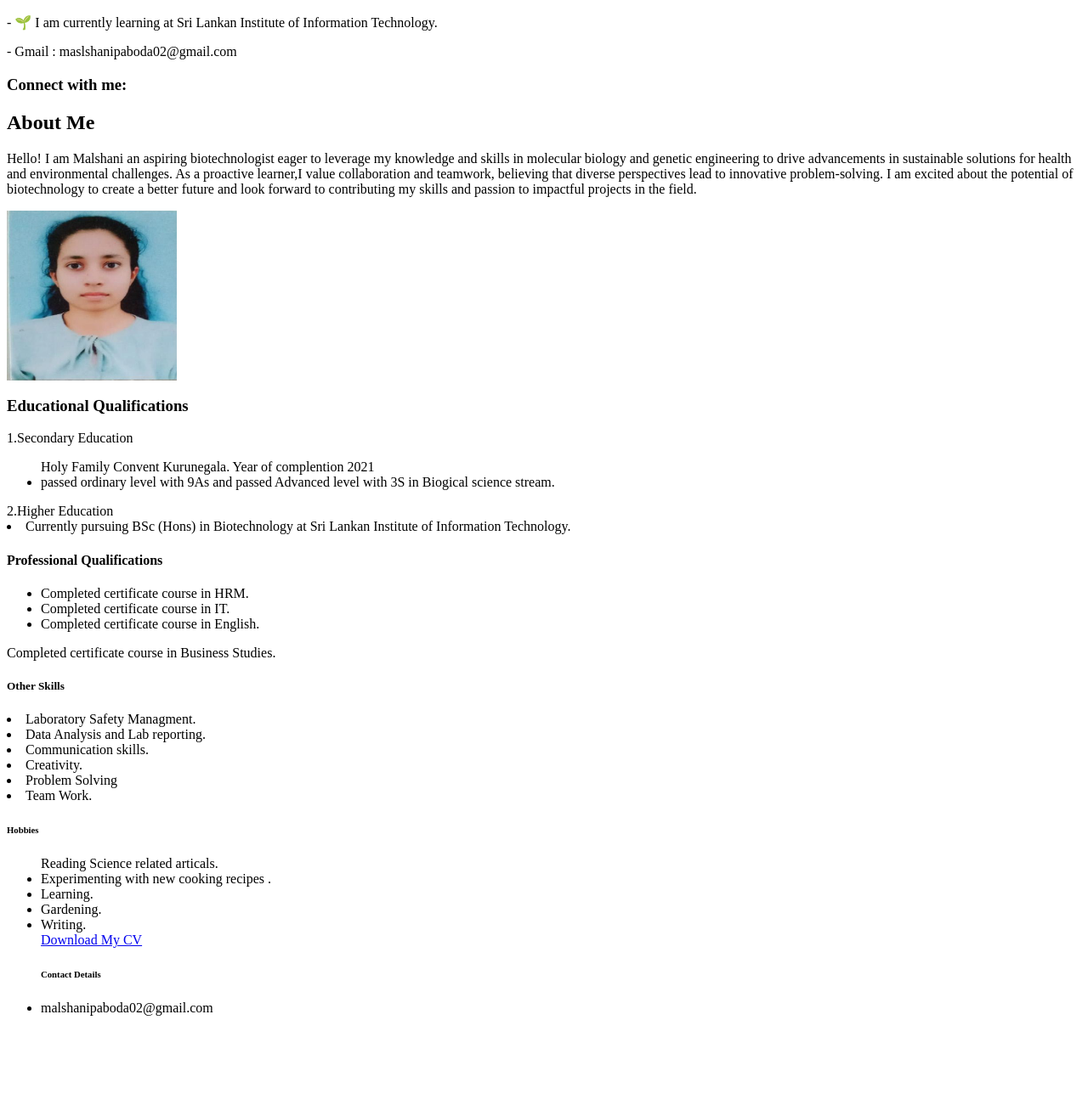
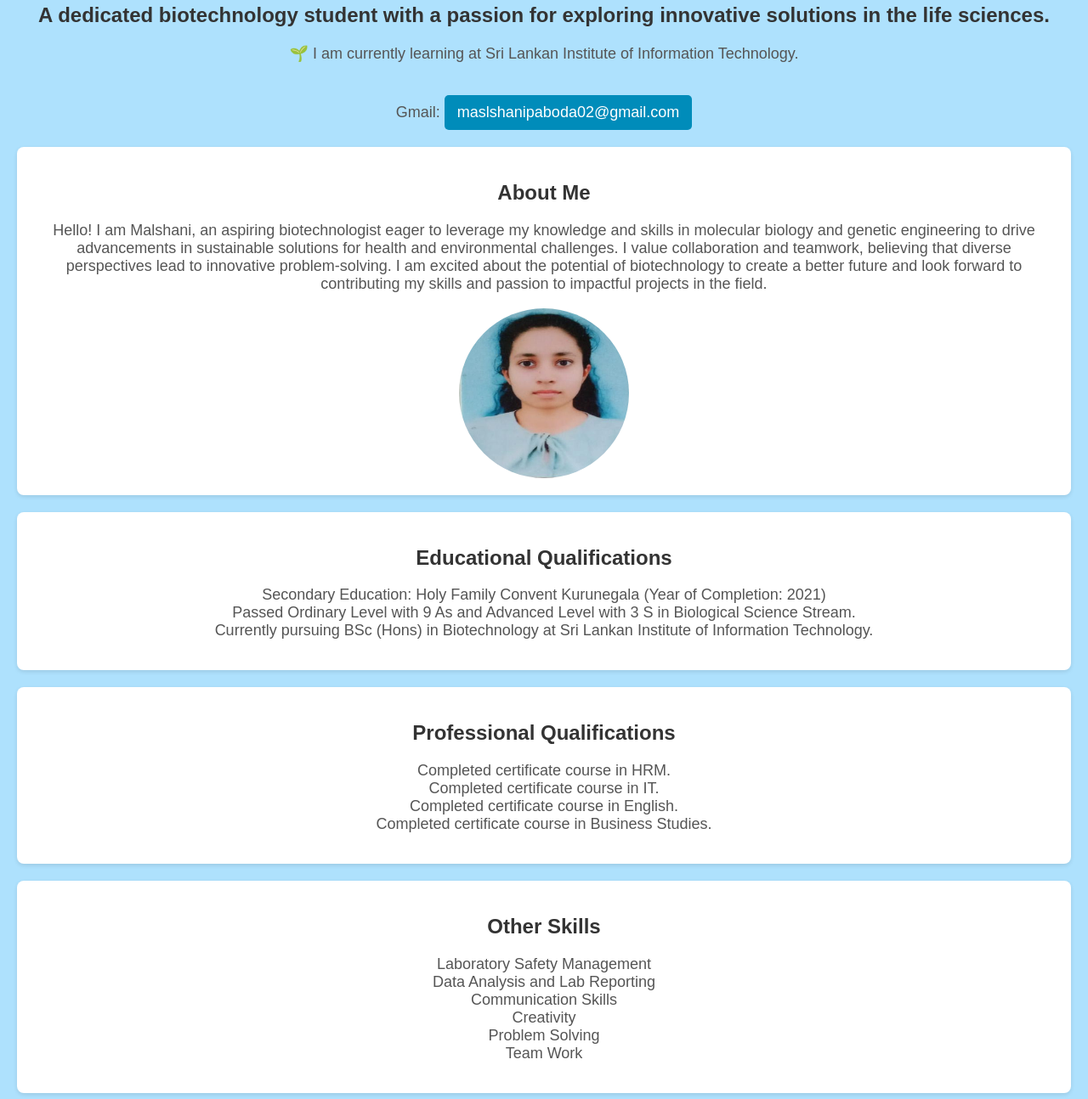
Before and after one commit to Pabodha134/Pabodha134.github.io, a plain HTML site: page STUDENT_ATHAPATHTHU_Portfolio.html in a window 1280 px wide. Shown: the part 97-1391 px from the top of the page at 85% size. Before the commit the page ends 1309 px from the top, so only its background shows below. Drawn offline with Linux system fonts and the light colour scheme; files whose address does not match are found by name.

Commit message:
Update STUDENT_ATHAPATHTHU_Portfolio.html

```diff
--- a/STUDENT_ATHAPATHTHU_Portfolio.html
+++ b/STUDENT_ATHAPATHTHU_Portfolio.html
@@ -1,68 +1,127 @@
+<!DOCTYPE html>
+<html lang="en">
+<head>
+    <meta charset="UTF-8">
+    <meta name="viewport" content="width=device-width, initial-scale=1.0">
+    <title>Malshani Athapaththu's CV</title>
+    <style>
+        body {
+            background-color: #AEE1FD;
+            font-family: Arial, sans-serif;
+            margin: 0;
+            padding: 20px;
+        }
+
+        h1, h2, h3 {
+            text-align: center;
+            color: #333;
+        }
+
+        p, li {
+            font-size: 18px;
+            text-align: center;
+            color: #555;
+        }
+
+        ul {
+            list-style-type: none;
+            padding: 0;
+        }
+
+        section {
+            margin: 20px 0;
+            padding: 20px;
+            background-color: white;
+            border-radius: 8px;
+            box-shadow: 0 2px 5px rgba(0, 0, 0, 0.1);
+        }
+
+        img {
+            display: block;
+            margin: 0 auto;
+            border-radius: 50%;
+        }
+
+        contact{
+            text-align: center;
+          }
+
+        a {
+            display: inline-block;
+            margin-top: 20px;
+            padding: 10px 15px;
+            background-color: #008CBA;
+            color: white;
+            text-decoration: none;
+            border-radius: 5px;
+        }
 
 
-<h1 align="center">Hi 👋, I'm Malshani  Athapaththu </h1>
-<h2 align="center"> A dedicated biotechnology student with a passion for exploring innovative solutions in the life sciences. </h2>
-<p>
-- 🌱 I am currently learning at Sri Lankan Institute of Information Technology.
-</p><p>
-- Gmail : maslshanipaboda02@gmail.com
-</p>
-<h3 align="left">Connect with me:</h3>
+        a:hover {
+            background-color: #005f7f;
+        }
+    </style>
+</head>
+<body>
 
-</p>
+    <h1>Hi 👋, I'm Malshani Athapaththu</h1>
+    <h2>A dedicated biotechnology student with a passion for exploring innovative solutions in the life sciences.</h2>
+    <p>🌱 I am currently learning at Sri Lankan Institute of Information Technology.</p>
+    <p>Gmail: <a href="mailto:maslshanipaboda02@gmail.com">maslshanipaboda02@gmail.com</a></p>
 
- <!-- About Section -->
-    <section id="about" class="about">
-        <div class="about-text">
-            <h1 class="my-heading"> About Me</h1>
-            <p class="lead-para">
-             Hello! I am Malshani an aspiring biotechnologist eager to leverage my knowledge and skills in molecular biology and genetic engineering to drive advancements in sustainable solutions for health and environmental challenges. As a proactive learner,I value collaboration and teamwork, believing that diverse perspectives lead to innovative problem-solving. I am excited about the potential of biotechnology to create a better future and look forward to contributing my skills and passion to impactful projects in the field.
-            </p>
-       <img src="C:\Users\HP\OneDrive\Desktop\aboutme.jpg" width="200" height="200" align="center">
+    <section id="about">
+        <h2>About Me</h2>
+        <p>Hello! I am Malshani, an aspiring biotechnologist eager to leverage my knowledge and skills in molecular biology and genetic engineering to drive advancements in sustainable solutions for health and environmental challenges. I value collaboration and teamwork, believing that diverse perspectives lead to innovative problem-solving. I am excited about the potential of biotechnology to create a better future and look forward to contributing my skills and passion to impactful projects in the field.</p>
+        <img src="C:\Users\HP\OneDrive\Desktop\aboutme.jpg" alt="About Me" width="200" height="200">
+    </section>
 
+    <section id="education">
+        <h2>Educational Qualifications</h2>
+        <ul>
+            <li>Secondary Education: Holy Family Convent Kurunegala (Year of Completion: 2021)</li>
+            <li>Passed Ordinary Level with 9 As and Advanced Level with 3 S in Biological Science Stream.</li>
+            <li>Currently pursuing BSc (Hons) in Biotechnology at Sri Lankan Institute of Information Technology.</li>
+        </ul>
+    </section>
 
-
- <!-- Educational Qualifications Section -->
-    <section id="about" class="about">
-        <div class="about-text">
-            <h1 class="my-heading"> Educational Qualifications</h1>
-            1.Secondary Education
-            <ul> Holy Family Convent Kurunegala. Year of complention 2021
-            <li>  passed ordinary level with 9As and passed Advanced level with 3S in Biogical science stream. </li>
-            </ul>
-            2.Higher Education
-            <li> Currently pursuing  BSc (Hons) in Biotechnology at Sri Lankan Institute of Information Technology.</li>
-            </ul>
-   <!-- Professional Qualifications Section -->
-    <section id="about" class="about">
-        <div class="about-text">
-            <h1 class="my-heading">Professional Qualifications</h1>
-            <ul>
+    <section id="professional">
+        <h2>Professional Qualifications</h2>
+        <ul>
             <li>Completed certificate course in HRM.</li>
             <li>Completed certificate course in IT.</li>
             <li>Completed certificate course in English.</li>
-            </ul>Completed certificate course in Business Studies.</li>
- <!-- Other Skills -->
-    <section id="about" class="about">
-        <div class="about-text">
-            <h1 class="my-heading">Other Skills</h1>
-            <li>Laboratory Safety Managment.
-            <li>Data Analysis and Lab reporting.</li>
-            <li>Communication skills.</li>
-            <li>Creativity.</li>
+            <li>Completed certificate course in Business Studies.</li>
+        </ul>
+    </section>
+
+    <section id="skills">
+        <h2>Other Skills</h2>
+        <ul>
+            <li>Laboratory Safety Management</li>
+            <li>Data Analysis and Lab Reporting</li>
+            <li>Communication Skills</li>
+            <li>Creativity</li>
             <li>Problem Solving</li>
-            <li> Team Work.
-<!-- Hobbies -->
-    <section id="about" class="about">
-        <div class="about-text">
-            <h1 class="my-heading">Hobbies</h1>
-            <ul>Reading Science related articals.</li>
-            <li> Experimenting with new cooking recipes .</li>
-            <li>Learning.</li>
-            <li>Gardening.</li>
-            <li> Writing.</li>
-          <a href="https://Pabodha134.github.io/CV-EN-1[2].pdf" download="YourCV.pdf">Download My CV</a>
+            <li>Team Work</li>
+        </ul>
+    </section>
 
-<!-- Contact Details.    -->
-             <h1 class="my-heading">Contact Details</h1>
-               <li>malshanipaboda02@gmail.com</li>
+    <section id="hobbies">
+        <h2>Hobbies</h2>
+        <ul>
+            <li>Reading science-related articles</li>
+            <li>Experimenting with new cooking recipes</li>
+            <li>Learning</li>
+            <li>Gardening</li>
+            <li>Writing</li>
+        </ul>
+    </section>
+
+    <section id="contact">
+        <h2>Contact Details</h2>
+        <p>Email: <a href="mailto:malshanipaboda02@gmail.com">malshanipaboda02@gmail.com</a></p>
+        <a href="https://Pabodha134.github.io/CV-EN-1[2].pdf" download="YourCV.pdf">Download My CV</a>
+    </section>
+
+</body>
+</html>
```
